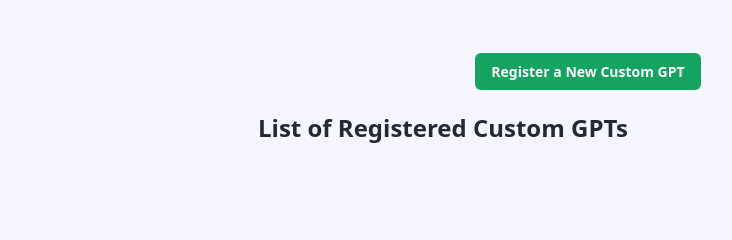
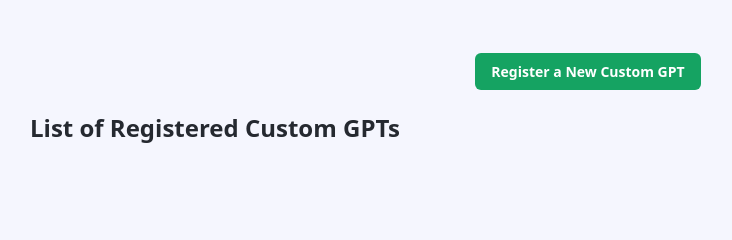
Before and after one commit to vertexcover-io/gategpt, a FastAPI app: template templates/home.html in a window 1280 px wide. Shown: the part 179-419 px from the top of the page, without its empty margins (52-784 px from the left). Run offline with FastAPI, Linux system fonts and the light colour scheme; the template is opened without the code that fills it, so the values that code supplies are empty; parts of the project's set-up code (start-up, migrations or seed data) failed here and were passed over.

Commit message:
feat: fix alignment in home.html

```diff
--- a/templates/home.html
+++ b/templates/home.html
@@ -18,7 +18,6 @@
   </section>
 </div>
 
-<div class="app-wrapper">
 <div class="app-content pt-3 p-md-3 p-lg-4">
   <div class="container-xl">
     <div class="row g-3 mb-4 align-items-center justify-content-between">
@@ -52,7 +51,6 @@
     </div>
   </div>
 </div>
-</div>
 
 <script>
   function redirectToGPTApplication() {
```
Lines whose indentation alone changed are shown as unchanged.
